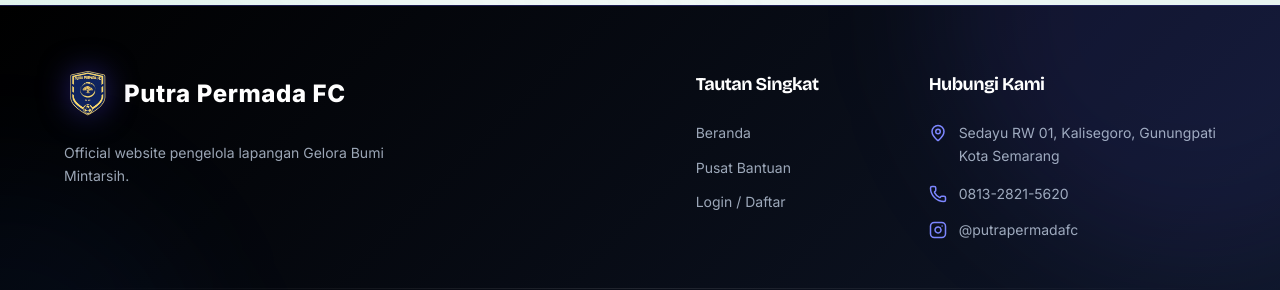
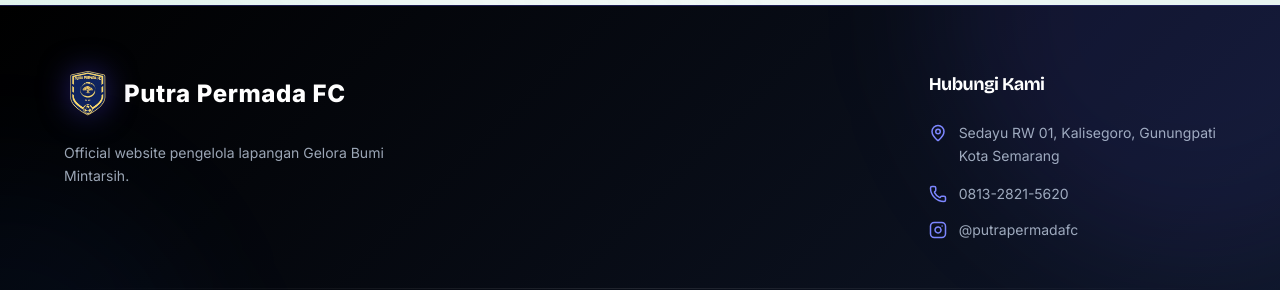
Before and after one commit to kevinsedayu/sewa-lap, a Next.js app: page / in a window 1280 px wide. Shown: the part 3629-3919 px from the top of the page. Built offline with nearby package versions, Linux system fonts and the light colour scheme; no server answers; the database is empty.

Commit message:
style: remove quick links from footer to save space

```diff
--- a/src/components/shared/Footer.tsx
+++ b/src/components/shared/Footer.tsx
@@ -12,7 +12,7 @@
       <div className="absolute bottom-0 left-0 w-[400px] h-[400px] bg-blue-500/5 rounded-full blur-3xl translate-y-1/2 -translate-x-1/2 pointer-events-none" />
 
       <div className="max-w-6xl mx-auto relative z-10">
-        <div className="grid grid-cols-1 md:grid-cols-3 gap-10 mb-12">
+        <div className="grid grid-cols-1 md:grid-cols-2 gap-10 mb-12">
           {/* Brand Info */}
           <div>
             <div className="flex items-center gap-3 mb-6">
@@ -22,16 +22,6 @@
             <p className="text-blue-100/70 text-sm leading-relaxed mb-6 max-w-sm">
               Official website pengelola lapangan Gelora Bumi Mintarsih.
             </p>
-          </div>
-
-          {/* Quick Links */}
-          <div className="md:ml-auto">
-            <h3 className="font-bricolage text-lg font-bold text-white mb-6">Tautan Singkat</h3>
-            <ul className="space-y-3">
-              <li><Link href="/" className="text-sm text-blue-100/70 hover:text-white transition-colors">Beranda</Link></li>
-              <li><Link href="/user/bantuan" className="text-sm text-blue-100/70 hover:text-white transition-colors">Pusat Bantuan</Link></li>
-              <li><Link href="/login" className="text-sm text-blue-100/70 hover:text-white transition-colors">Login / Daftar</Link></li>
-            </ul>
           </div>
 
           {/* Contact & Location */}
```
